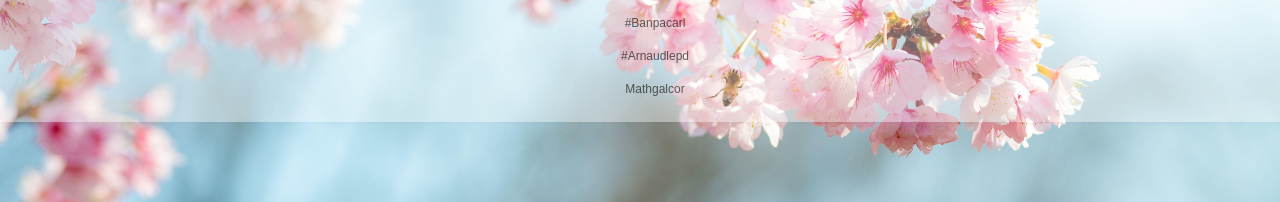
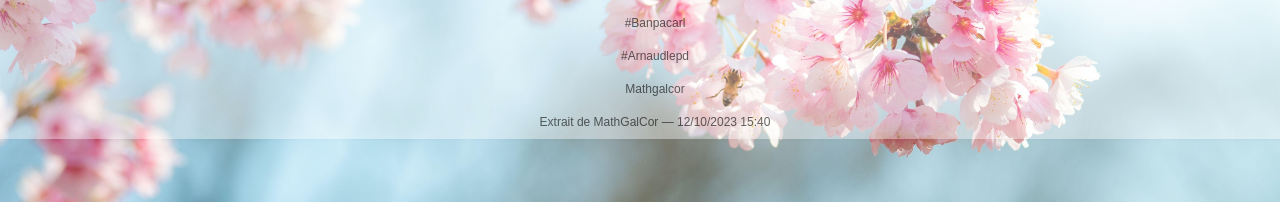
Before and after one commit to O-OPascool/projet-BPSN, a plain HTML site: page index.html in a window 1280 px wide. Shown: the part 598-800 px from the top of the page. Drawn offline with Linux system fonts and the light colour scheme; no server answers.

Commit message:
Update index.html

```diff
--- a/index.html
+++ b/index.html
@@ -58,6 +58,7 @@
     <span>#Banpacarl</span><br>
     <span>#Arnaudlepd</span><br>
     <span>Mathgalcor</span><br>
+    <span>Extrait de MathGalCor — 12/10/2023 15:40</span>
 
 </div>
 </html>
```
